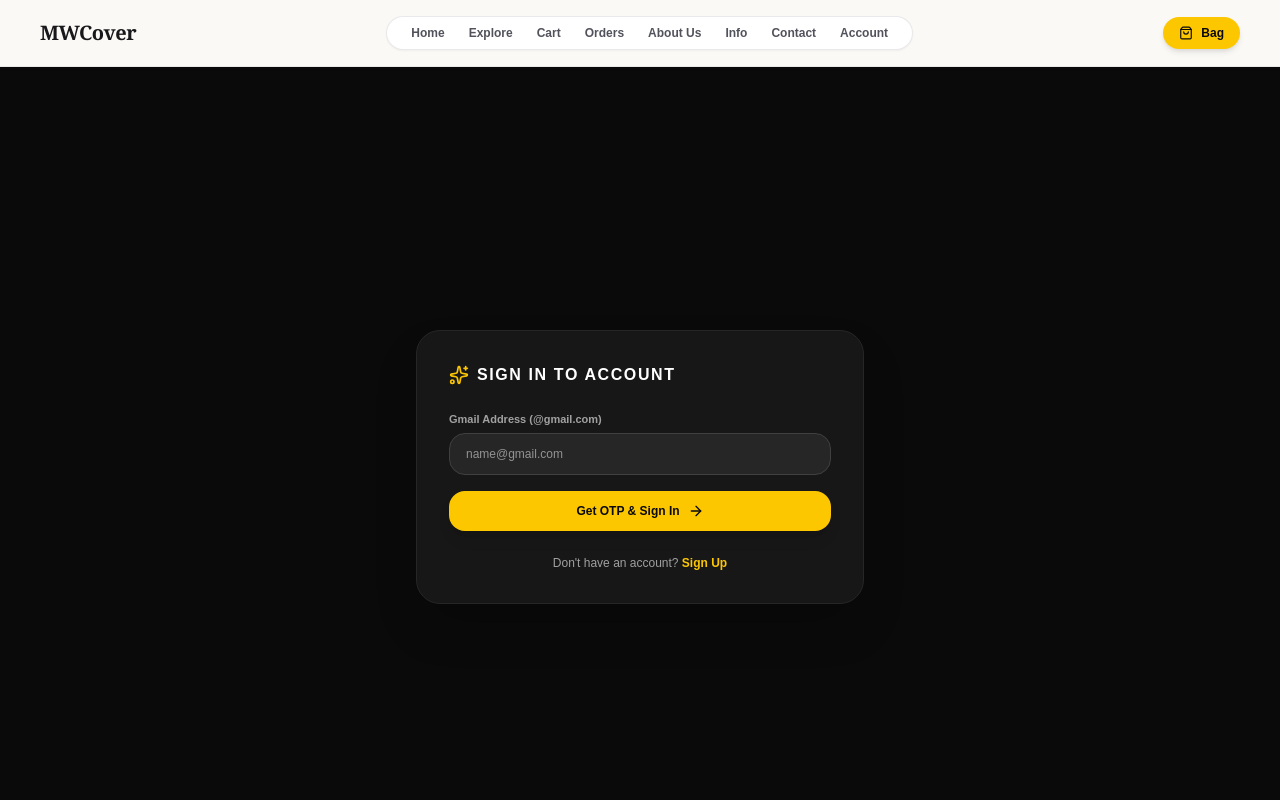
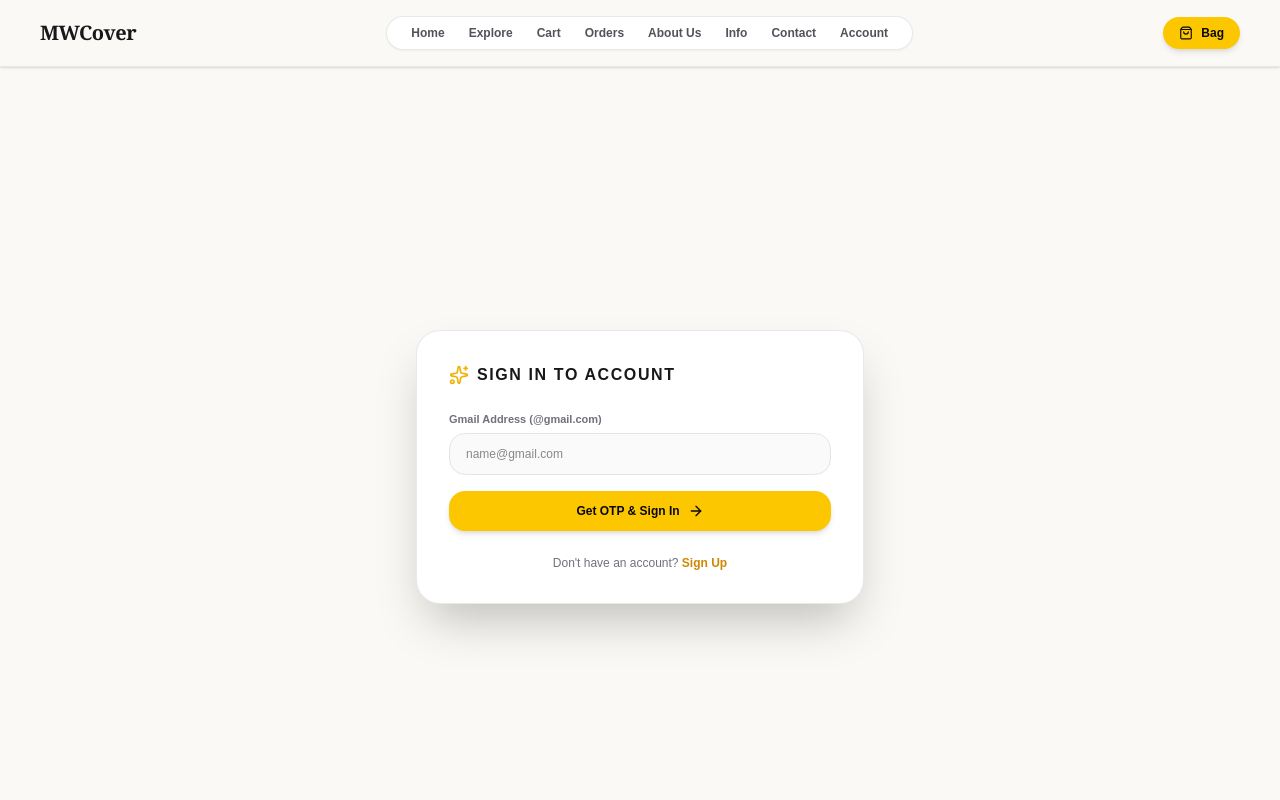
Before and after one commit to Virtualtools55/mwcover, a Next.js app: page /auth/signin in a window 1280 px wide. Shown: the top 800 px of the page. Built offline with nearby package versions, Linux system fonts and the light colour scheme.

Commit message:
signin page theme updated

```diff
--- a/src/app/auth/signin/page.js
+++ b/src/app/auth/signin/page.js
@@ -74,17 +74,17 @@ export default function SignInPage() {
   };
 
   return (
-    <div className="min-h-screen bg-neutral-950 flex items-center justify-center p-4 text-white">
-      <div className="w-full max-w-md bg-neutral-900 border border-neutral-800 rounded-3xl p-8 shadow-2xl">
+    <div className="min-h-screen bg-[#FAF9F5] flex items-center justify-center p-4 text-zinc-900">
+      <div className="w-full max-w-md bg-white border border-zinc-200/80 rounded-3xl p-8 shadow-2xl">
         <div className="flex items-center gap-2 mb-6">
-          <Sparkles className="w-5 h-5 text-yellow-400" />
-          <h1 className="text-base font-extrabold uppercase tracking-widest">
+          <Sparkles className="w-5 h-5 text-yellow-500" />
+          <h1 className="text-base font-extrabold uppercase tracking-widest text-zinc-900">
             {step === 1 ? "Sign In to Account" : "Enter Verification OTP"}
           </h1>
         </div>
 
         {error && (
-          <div className="mb-4 p-3 bg-rose-500/10 border border-rose-500/20 text-rose-400 rounded-xl text-xs font-medium">
+          <div className="mb-4 p-3 bg-rose-50 border border-rose-200 text-rose-600 rounded-xl text-xs font-medium">
             {error}
           </div>
         )}
@@ -92,29 +92,29 @@ export default function SignInPage() {
         {step === 1 ? (
           <form onSubmit={handleSendOtp} className="space-y-4">
             <div>
-              <label className="block text-[11px] font-bold text-neutral-400 mb-1.5">Gmail Address (@gmail.com)</label>
+              <label className="block text-[11px] font-bold text-zinc-500 mb-1.5">Gmail Address (@gmail.com)</label>
               <input
                 type="email"
                 required
                 placeholder="name@gmail.com"
                 value={email}
                 onChange={(e) => setEmail(e.target.value)}
-                className="w-full bg-neutral-800 border border-neutral-700 rounded-2xl px-4 py-3 text-xs text-white focus:border-yellow-400 focus:outline-none"
+                className="w-full bg-zinc-50 border border-zinc-200 rounded-2xl px-4 py-3 text-xs text-zinc-900 focus:border-yellow-400 focus:outline-none"
               />
             </div>
             <button
               type="submit"
               disabled={loading}
-              className="w-full py-3 bg-yellow-400 hover:bg-yellow-300 text-neutral-950 font-bold text-xs rounded-2xl flex items-center justify-center gap-2 transition-all cursor-pointer shadow-lg"
+              className="w-full py-3 bg-yellow-400 hover:bg-yellow-500 text-zinc-950 font-bold text-xs rounded-2xl flex items-center justify-center gap-2 transition-all cursor-pointer shadow-md"
             >
               {loading && <Loader2 className="w-4 h-4 animate-spin" />}
               <span>Get OTP & Sign In</span>
               <ArrowRight className="w-4 h-4" />
             </button>
 
-            <p className="text-center text-xs text-neutral-400 pt-2">
+            <p className="text-center text-xs text-zinc-500 pt-2">
               Don't have an account?{" "}
-              <Link href="/auth/signup" className="text-yellow-400 font-bold hover:underline">
+              <Link href="/auth/signup" className="text-yellow-600 font-bold hover:underline">
                 Sign Up
               </Link>
             </p>
@@ -122,7 +122,7 @@ export default function SignInPage() {
         ) : (
           <form onSubmit={handleVerifyAndLogin} className="space-y-4">
             <div>
-              <label className="block text-[11px] font-bold text-neutral-400 mb-1.5">Enter 6-digit OTP sent to {email}</label>
+              <label className="block text-[11px] font-bold text-zinc-500 mb-1.5">Enter 6-digit OTP sent to {email}</label>
               <input
                 type="text"
                 required
@@ -130,14 +130,14 @@ export default function SignInPage() {
                 placeholder="123456"
                 value={otp}
                 onChange={(e) => setOtp(e.target.value)}
-                className="w-full bg-neutral-800 border border-neutral-700 rounded-2xl px-4 py-3 text-xs text-white tracking-widest text-center focus:border-yellow-400 focus:outline-none"
+                className="w-full bg-zinc-50 border border-zinc-200 rounded-2xl px-4 py-3 text-xs text-zinc-900 tracking-widest text-center focus:border-yellow-400 focus:outline-none"
               />
             </div>
 
             <button
               type="submit"
               disabled={loading}
-              className="w-full py-3 bg-yellow-400 hover:bg-yellow-300 text-neutral-950 font-bold text-xs rounded-2xl flex items-center justify-center gap-2 transition-all cursor-pointer shadow-lg"
+              className="w-full py-3 bg-yellow-400 hover:bg-yellow-500 text-zinc-950 font-bold text-xs rounded-2xl flex items-center justify-center gap-2 transition-all cursor-pointer shadow-md"
             >
               {loading && <Loader2 className="w-4 h-4 animate-spin" />}
               <span>Verify & Access Account</span>
```
